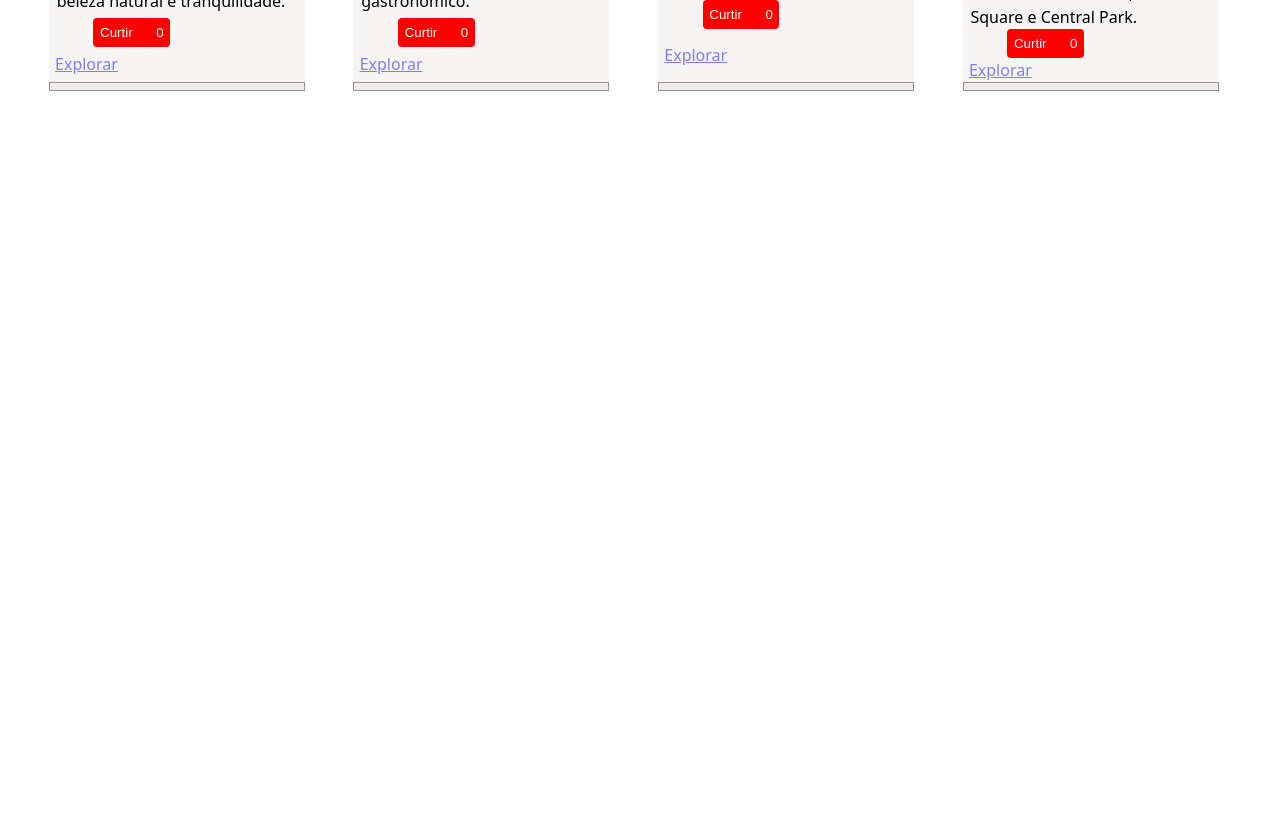
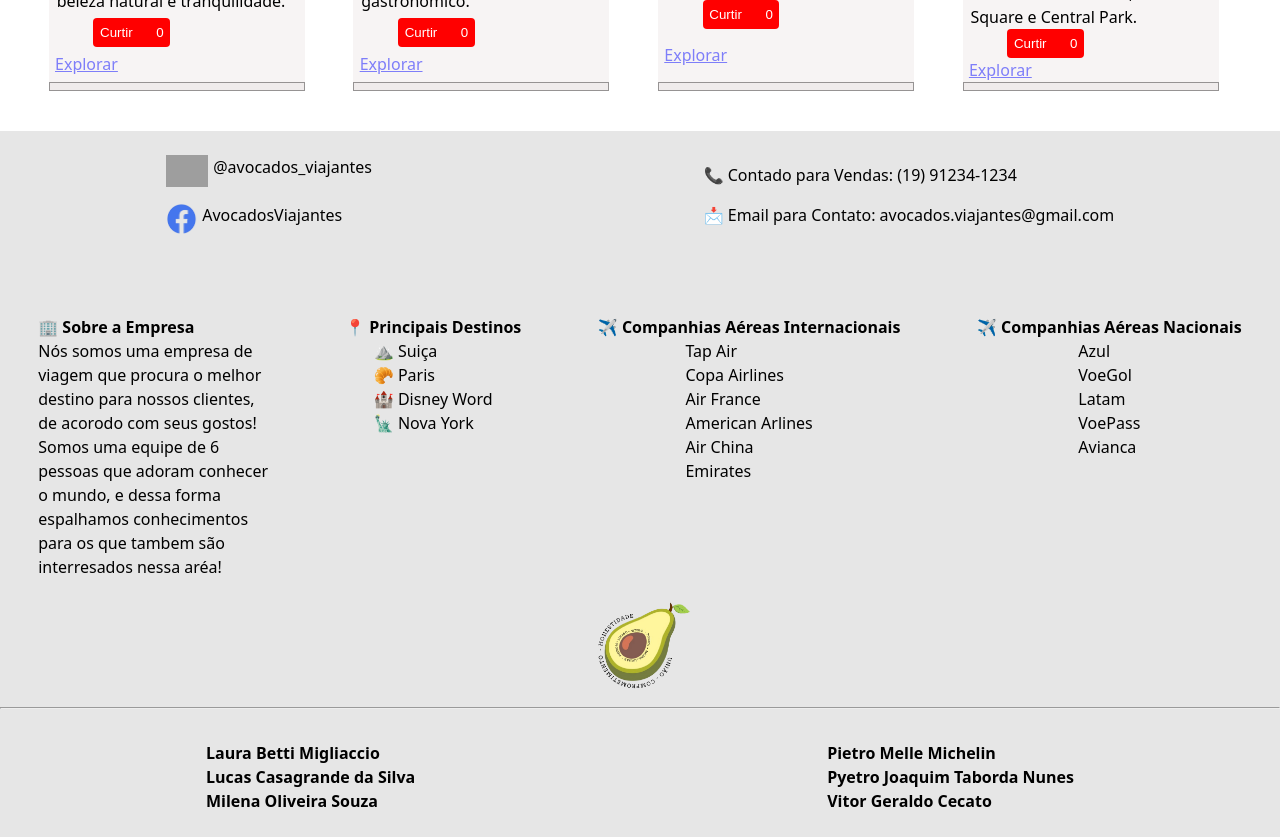
Before and after one commit to vitorcecato-sesi/desafio2-react-routes, a React (Vite) app: page / in a window 1280 px wide. Shown: the part 1020-1857 px from the top of the page. Before the commit the page ends 1151 px from the top, so only its background shows below. Built offline with nearby package versions, Linux system fonts and the light colour scheme; grey boxes are pictures that could not be loaded.

Commit message:
Adicionando footer

```diff
--- a/src/components/Footer.css
+++ b/src/components/Footer.css
@@ -1,5 +1,7 @@
-body{
+.bodyFooter {
     background-color: #E6E6E6;
+    display: flex;
+    flex-direction: column;
 }
 
 .infoContatos{
--- a/src/components/Footer.jsx
+++ b/src/components/Footer.jsx
@@ -6,7 +6,7 @@ import logoG3 from "../assets/logoG3.png"
 function Footer () {
     return (
         <>
-
+        <section className="bodyFooter">
             <section className="infoContatos">
 
                 <section className="redes">
@@ -38,10 +38,10 @@ function Footer () {
 
                 <section className="listas">
                     <h4> 📍 Principais Destinos</h4>
-                <a href=""></a>⛰️ Suiça <br/>
-                <a href="">🥐 Paris </a> <br/>
-                <a href="">🏰 Disney Word </a> <br/>
-                <a href="">🗽 Nova York </a>
+                    <a href="http://localhost:5173/interlakqn-suica">⛰️ Suiça</a> <br/>
+                    <a href="http://localhost:5173/paris-franca">🥐 Paris </a> <br/>
+                    <a href="http://localhost:5173/disney-eua">🏰 Disney Word </a> <br/>
+                    <a href="http://localhost:5173/newyork-eua">🗽 Nova York </a>
                 </section>
 
                 <section className="listas">
@@ -82,6 +82,7 @@ function Footer () {
                     <h4> Vitor Geraldo Cecato </h4>
                 </section>
             </section>
+        </section>
         </>
     )
 }
--- a/src/pages/Home.jsx
+++ b/src/pages/Home.jsx
@@ -6,6 +6,7 @@
     import Header from "../components/Header"
     import Navbar from "../components/NavBar"
     import Card from "../components/CardHome"
+    import Footer from "../components/Footer"
 //.
 
 // Fotos
@@ -53,6 +54,7 @@ function Home(){
                     valor= ""
                 />
             </section>
+            <Footer />
         </>
     )
 }
```
Lines whose indentation alone changed are shown as unchanged.
